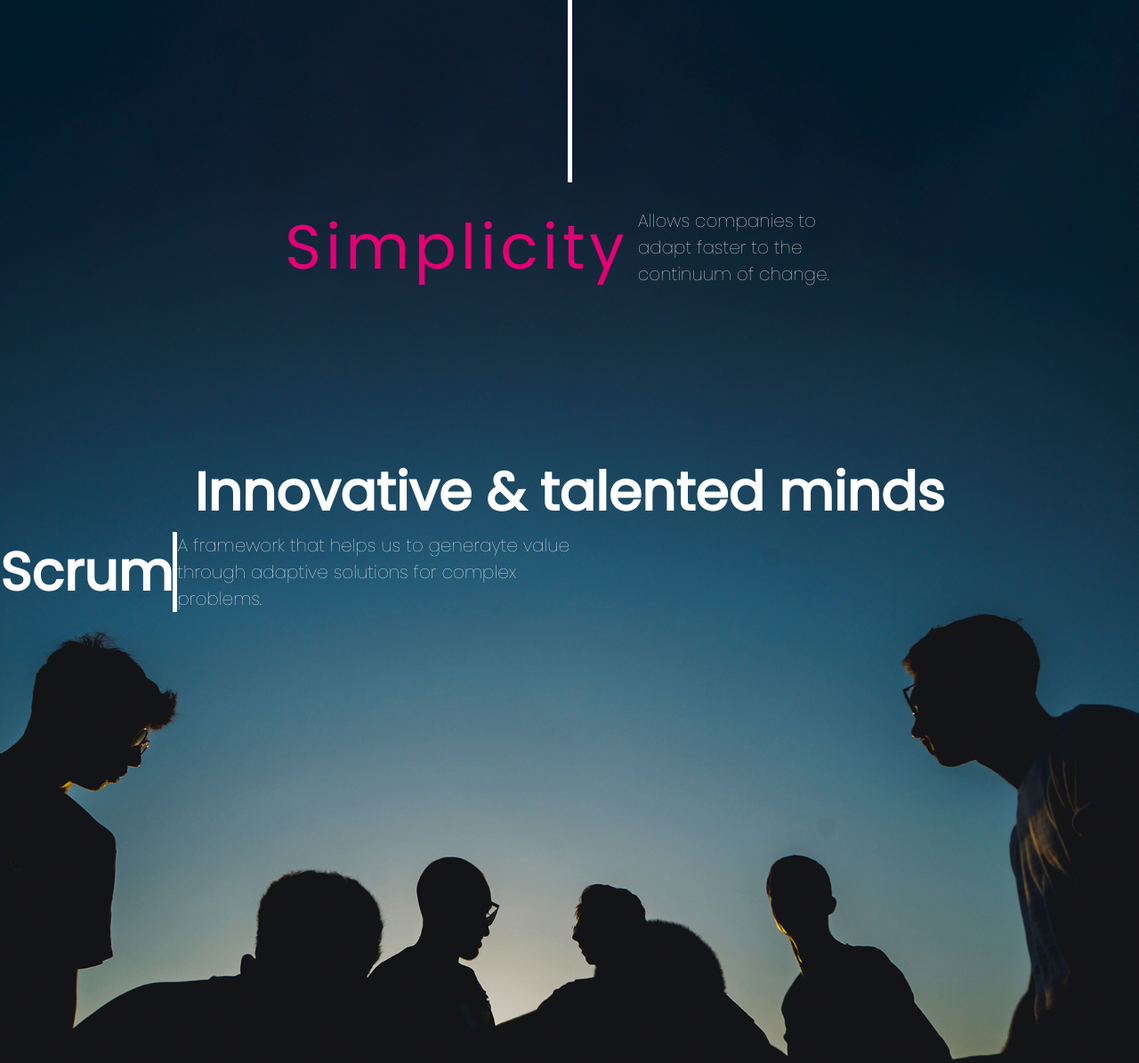
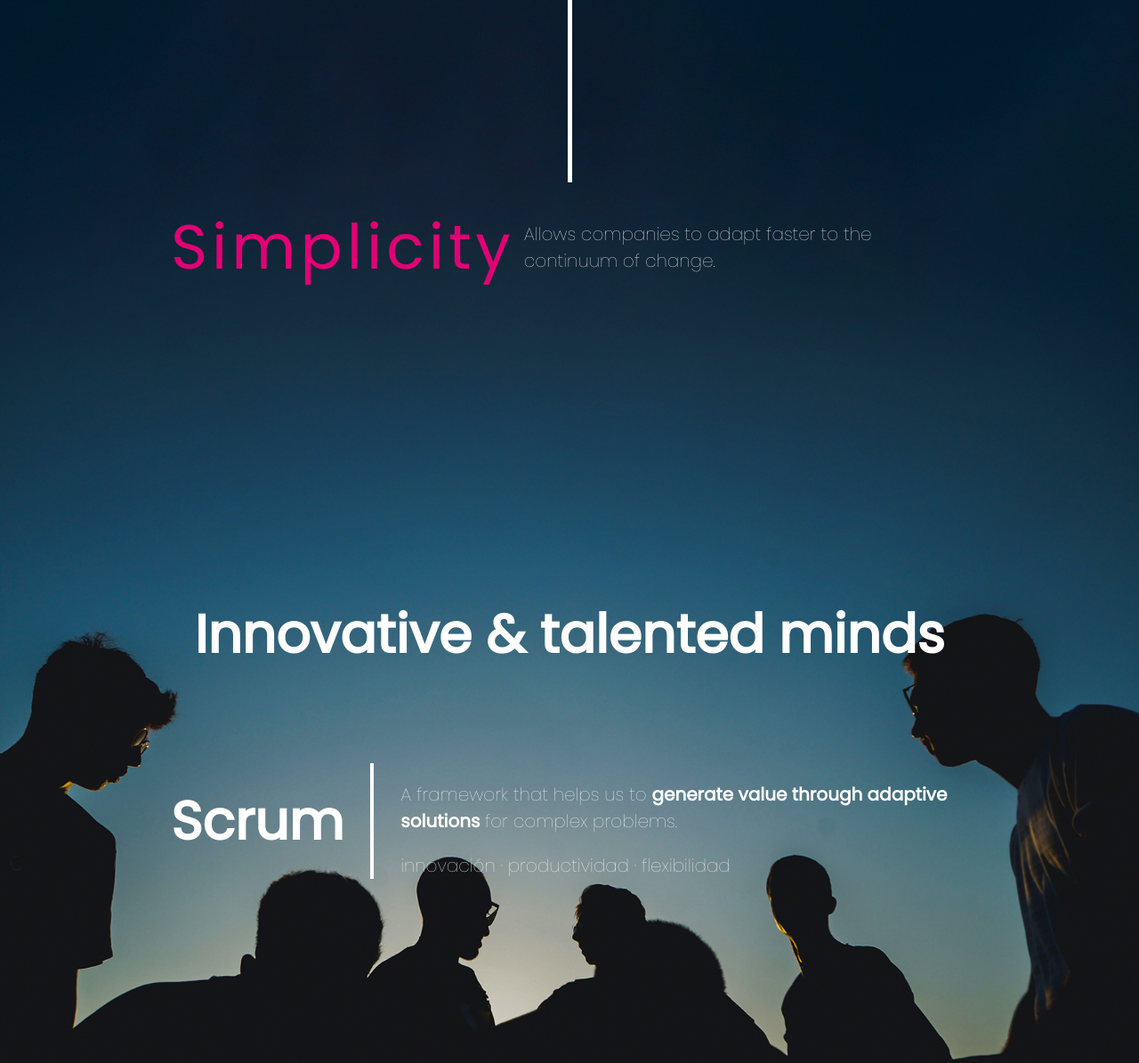
Before and after one commit to Cloud-Alchemy-Projects/HackathonT-Systems, a Node server app: page / in a window 1280 px wide. Shown: the part 1092-2287 px from the top of the page at 89% size. Run offline with Node 20, Linux system fonts and the light colour scheme.

Commit message:
Seccion 2 terminada

```diff
--- a/public/css/styles.css
+++ b/public/css/styles.css
@@ -229,7 +229,7 @@ body{
 }
 
 .fourth-title {
-    border-right: thick solid #fff;
+    /* border-right: thick solid #fff; */
     text-align: right;
     color: var(--color-text);
     font-size: 60px;
@@ -243,11 +243,23 @@ body{
     font-weight: lighter;
 }
 
+.top-tabla {
+    display: flex;
+    flex-direction: row;
+    justify-content: center;
+    align-items: center;
+    width: 70%;
+}
 .tabla {
     display: flex;
     flex-direction: row;
     justify-content: center;
     align-items: center;
+    width: 70%;
+    margin-top: 100px;
+}
+
+.little{
     width: 50%;
 }
 
@@ -258,12 +270,16 @@ body{
 }
 
 .paragraph {
-    text-align: left;
     color: var(--color-text);
     font-size: 20px;
     font-weight: lighter;
-    display: flex;
-    align-items: center;
+    margin: 20px 0;
+}
+
+.paragraph-optional {
+    color: var(--color-text);
+    font-size: 20px;
+    font-weight: lighter;
 }
 
 .title-container {
@@ -271,4 +287,29 @@ body{
     text-align: center;
 }
 
+.section2-2{
+    width: 100%;
+    height: 80vh;
+    display: flex;
+    justify-content: center;
+    align-items: center;
+    flex-direction: column;
+}
+
+.vertical-line{
+    border: 2px solid white;
+    margin: 0 30px;
+    /* width: 20px; */
+    height: 100%;
+    background-color: white;
+}
+
+.p-wrapper{
+    display: flex;
+    flex-direction: column;
+}
+
+.hide{
+    display: none;
+}
 /*----- Final Seccion 2 -----*/
--- a/views/partials/footer.ejs
+++ b/views/partials/footer.ejs
@@ -1,3 +1,4 @@
 </body>
 <script src="./js/section1.js"></script>
+<script src="./js/section2.js"></script>
 </html>
--- a/views/section2/section2.ejs
+++ b/views/section2/section2.ejs
@@ -5,18 +5,53 @@
         </div>
         <div class="v-line"> </div>
 
-    <div class="tabla">
+        <div class="top-tabla">
             <h3 class = "third-title"> Simplicity </h3>
             <h5 class = "fifth-title"> Allows companies to adapt faster to the continuum of change. </h5>
         </div>
     </div>
+    <div class="section2-2">
+
         <h1 class="first-title"> Innovative & talented minds </h1>
 
         <div class = "tabla">
             <h4 class = "fourth-title"> Scrum </h4>
-        <p class = "paragraph"> A framework that helps us to generayte value through adaptive solutions for complex problems. </p>
+            <div class="vertical-line"></div>
+            <div class="p-wrapper">
+                <p class= "paragraph"> A framework that helps us to <strong> generate value through adaptive solutions </strong> for complex problems. </p>
+                <p class= "paragraph-optional" >innovación · productividad · flexibilidad</p>
+            </div>
+        </div>
+        <div class = "tabla hide">
+            <h4 class = "fourth-title"> Enterprise Architecture </h4>
+            <div class="vertical-line"></div>
+            <div class="p-wrapper">
+                <p class= "paragraph"> Managing conflicting approaches to the success of large-scale organizations.</p>
+                <p class= "paragraph-optional" >TOGAF</p>
+            </div>
+        </div>
+        <div class = "tabla hide">
+            <h4 class = "fourth-title"> Process Management </h4>
+            <div class="vertical-line"></div>
+            <div class="p-wrapper">
+                <p class= "paragraph"> Method for designing, executing, analyzing and continuously improving the processes of an organization goal-oriented.</p>
+                <p class= "paragraph-optional" >Design · Model · Execution · Control · Optimization</p>
+            </div>
+        </div>
+        <div class = "tabla little hide">
+            <h4 class = "fourth-title"> DevOps </h4>
+            <div class="vertical-line"></div>
+            <div class="p-wrapper">
+                <p class= "paragraph"> A way to approach culture, automation and platform design to generate <strong> greater business value and responsiveness,</strong> through the agile delivery of high-quality services.</p>
+            </div>
+        </div>
+        <div class = "tabla little hide">
+            <h4 class = "fourth-title"> Cloud </h4>
+            <div class="vertical-line"></div>
+            <div class="p-wrapper">
+                <p class= "paragraph"> Use of a network of remote services connected to the Internet to store, manage, and process data, servers, databases, networks, and software.</p>
+            </div>
+        </div>
     </div>
 
-
-
 </section>
```
Also changed, not shown: public/js/section2.js (added, +52 -0 lines). Lines whose indentation alone changed are shown as unchanged.
